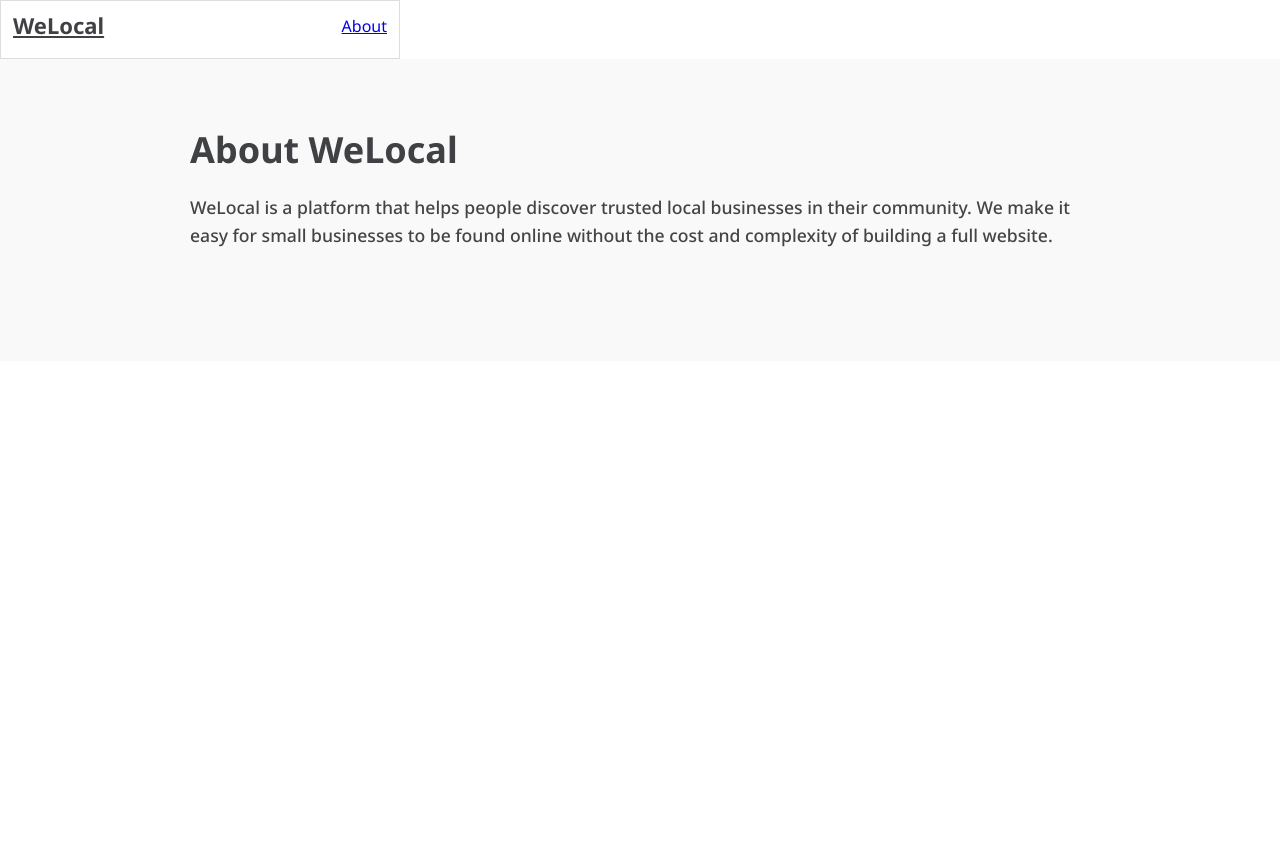
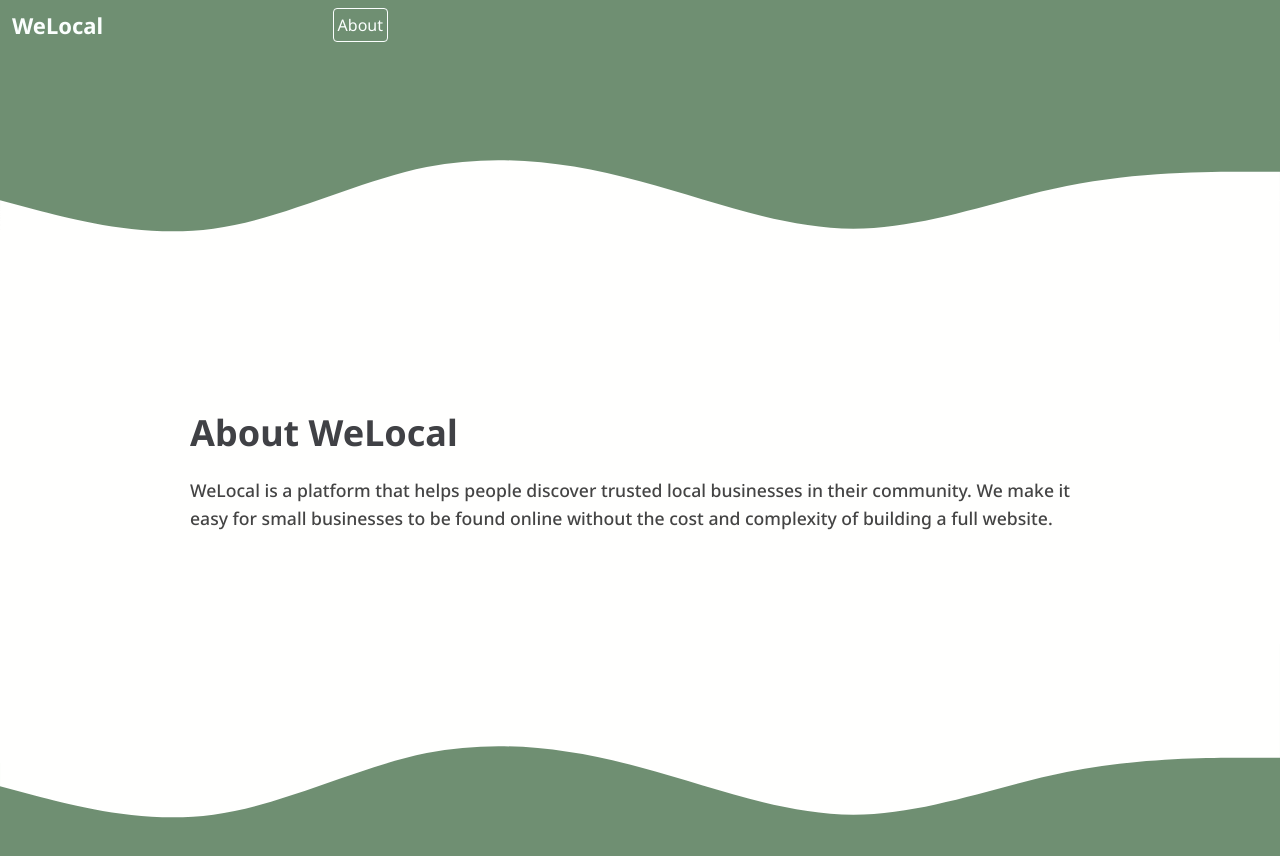
Before and after one commit to tshepi-tech/WeLocal, a React (Vite) app: page /about in a window 1280 px wide. Shown: the top 856 px of the page. Before the commit the page ends 800 px from the top, so only its background shows below. Built offline with nearby package versions, Linux system fonts and the light colour scheme.

Commit message:
chore: [WL-002] Styling business page.

```diff
--- a/src/App.css
+++ b/src/App.css
@@ -26,6 +26,7 @@ body {
 
 	font-family: "Noto Sans", sans-serif;
 	font-optical-sizing: auto;
+	background-color: #6f8f72;
 }
 
 /* 6. Improve media defaults */
@@ -100,10 +101,8 @@ HEADER
 */
 
 .header {
-	border: 0.0625rem solid #ddd;
 	padding: 0.5rem 0.75rem;
 	max-width: 25rem;
-	/* 	margin: 1.25rem auto; */
 	box-sizing: border-box;
 }
 
@@ -118,12 +117,6 @@ HEADER
 	background: none;
 	font-size: 1.25rem;
 	border: none;
-}
-
-.logo {
-	font-weight: 700;
-	font-size: 22px;
-	color: #404145;
 }
 
 .about {
@@ -160,18 +153,12 @@ input[type="search"]::placeholder {
 Profile section
 */
 
-.content {
-	flex: 1;
-	overflow-y: auto;
-	padding: 0.75rem;
-}
-
 /* profile section */
 
 .profile {
-	/* text-align: center; */
 	padding-bottom: 1rem;
-	border-bottom: 1px solid #eee;
+	padding-left: 0.75rem;
+	padding-right: 0.75rem;
 }
 
 .logo-avatar {
@@ -186,9 +173,8 @@ Profile section
 	margin-top: 0.375rem;
 }
 
-.name a {
-	color: #555;
-	text-decoration: underline;
+.name h1 {
+	color: #b5c7b8;
 }
 
 .rating {
@@ -197,7 +183,7 @@ Profile section
 }
 
 .rating a {
-	color: #ff7700;
+	color: #ff4000;
 	text-decoration: none;
 }
 
@@ -239,20 +225,21 @@ Profile section
 	text-decoration: underline;
 	cursor: pointer;
 	background: transparent;
-	color: #ff7700;
+	color: #fbfffe;
 	text-decoration: none;
 	font-size: 14px;
 	font-weight: 500;
 }
 
 .tabs button.active {
-	border-bottom: 2px solid #ff7700;
+	border-bottom: 2px solid #fbfffe;
 	padding-bottom: 4px;
 }
 
 .tab-content {
 	font-size: 0.875rem;
-	text-align: justify;
+	margin: 0 auto;
+	/* text-align: justify; */
 }
 
 .review-item {
@@ -289,7 +276,7 @@ Profile section
 /*About weLocal*/
 .about {
 	padding: 4rem 1rem;
-	background-color: #f9f9f9;
+	background-color: #fffffe;
 }
 
 .about-container {
@@ -316,7 +303,7 @@ Profile section
 }
 
 .about-card {
-	background: #ffffff;
+	background-color: #b5c7b8;
 	padding: 1.5rem;
 	border-radius: 8px;
 	box-shadow: 0 2px 6px rgba(0, 0, 0, 0.05);
--- a/src/App.jsx
+++ b/src/App.jsx
@@ -1,6 +1,4 @@
 import "./App.css";
-import cupcakes from "./assets/chocolatecupcakes.jpg";
-import logo from "./assets/gl.jpeg";
 import { FontAwesomeIcon } from "@fortawesome/react-fontawesome";
 import { library } from "@fortawesome/fontawesome-svg-core";
 
@@ -8,11 +6,10 @@ import { library } from "@fortawesome/fontawesome-svg-core";
 import { fas } from "@fortawesome/free-solid-svg-icons";
 import { far } from "@fortawesome/free-regular-svg-icons";
 import { fab } from "@fortawesome/free-brands-svg-icons";
-import VisuallyHidden from "./components/VisuallyHidden";
 import { useState } from "react";
-import AboutWeLocal from "./components/AboutWeLocal";
 import BusinessPageContent from "./components/BusinessPage";
 import SecondaryNav from "./components/SecondaryNav";
+import MainContent from "./components/MainContent";
 
 library.add(fas, far, fab);
 
@@ -22,31 +19,8 @@ function App() {
 	return (
 		<>
 			<div className="fill-space"></div>
-			<main className="content mobile-only">
-				<article className="profile">
-					<img className="logo-avatar" src={logo} />
-					<div className="name">
-						<h1>GoodCakes</h1>
-						{/* <a className="founder" href="#">
-							About Founder
-						</a> */}
-					</div>
-					<div className="rating">
-						⭐ 4.8
-						<a href="#"> (5 reviews)</a>
-					</div>
-					<div className="info">
-						<span>📍 Pretoria</span>
-						<span> 🎂 cakes , cupcakes, biscuits</span>
-					</div>
-				</article>
-				<section className="photo-section">
-					<img
-						className="photo"
-						src={cupcakes}
-						alt="chocolate cupcakes being prepared"
-					/>
-				</section>
+			<main className="mobile-only">
+				<MainContent />
 				<SecondaryNav activeTab={activeTab} setActiveTab={setActiveTab} />
 				<BusinessPageContent activeTab={activeTab} />
 			</main>
--- a/src/components/AboutWeLocal.jsx
+++ b/src/components/AboutWeLocal.jsx
@@ -1,14 +1,22 @@
 function AboutWeLocal() {
 	return (
+		<>
+			<svg xmlns="http://www.w3.org/2000/svg" viewBox="0 0 1440 319">
+				<path
+					fill="#b5c7b8;"
+					fill-opacity="1"
+					d="M0,160L40,170.7C80,181,160,203,240,192C320,181,400,139,480,122.7C560,107,640,117,720,138.7C800,160,880,192,960,192C1040,192,1120,160,1200,144C1280,128,1360,128,1400,128L1440,128L1440,320L1400,320C1360,320,1280,320,1200,320C1120,320,1040,320,960,320C880,320,800,320,720,320C640,320,560,320,480,320C400,320,320,320,240,320C160,320,80,320,40,320L0,320Z"
+				></path>
+			</svg>
 			<section class="about">
 				<div class="about-container">
 					<h1>About WeLocal</h1>
 
 					<p class="intro">
 						WeLocal is a platform that helps people discover trusted local
-					businesses in their community. We make it easy for small businesses to
-					be found online without the cost and complexity of building a full
-					website.
+						businesses in their community. We make it easy for small businesses
+						to be found online without the cost and complexity of building a
+						full website.
 					</p>
 					{/*
 				<div class="about-grid">
@@ -42,6 +50,16 @@ function AboutWeLocal() {
 				</div> */}
 				</div>
 			</section>
+			<div class="curved-upper">
+				<svg xmlns="http://www.w3.org/2000/svg" viewBox="0 0 1440 320">
+					<path
+						fill=" #b5c7b8;"
+						fill-opacity="1"
+						d="M0,160L40,170.7C80,181,160,203,240,192C320,181,400,139,480,122.7C560,107,640,117,720,138.7C800,160,880,192,960,192C1040,192,1120,160,1200,144C1280,128,1360,128,1400,128L1440,128L1440,0L1400,0C1360,0,1280,0,1200,0C1120,0,1040,0,960,0C880,0,800,0,720,0C640,0,560,0,480,0C400,0,320,0,240,0C160,0,80,0,40,0L0,0Z"
+					></path>
+				</svg>
+			</div>
+		</>
 	);
 }
 
--- a/src/components/BusinessPage.jsx
+++ b/src/components/BusinessPage.jsx
@@ -2,10 +2,11 @@ import profilepicture from "../assets/bakerProfile.jpg";
 import brownie from "../assets/brownie.webp";
 import weddingcake from "../assets/weddingcake.jpg";
 import donuts from "../assets/donuts.jpeg";
+import "./styles/BusinessPage.css";
 
 export default function BusinessPageContent({ activeTab }) {
 	return (
-		<main>
+		<main className="business-content">
 			{activeTab === "overview" && (
 				<section>
 					<p className="tab-content">
@@ -31,7 +32,7 @@ export default function BusinessPageContent({ activeTab }) {
 								on fresh ingredients, custom designs, and reliable service for
 								every occasion. */}
 							</p>
-							<a href="https://wa.me/1XXXXXXXXXX">Chat with me on WhatsApp</a>
+							<a href="https://wa.me/1XXXXXXXXXX"> WhatsApp</a>
 						</div>
 					</div>
 				</section>
--- /dev/null
+++ b/src/components/MainContent.jsx
@@ -0,0 +1,50 @@
+import cupcakes from "../assets/chocolatecupcakes.jpg";
+import logo from "../assets/gl.jpeg";
+import "./styles/MainContent.css";
+
+function MainContent() {
+	return (
+		<>
+			<svg xmlns="http://www.w3.org/2000/svg" viewBox="0 0 1440 319">
+				<path
+					fill="#fbfffe;"
+					fill-opacity="1"
+					d="M0,160L40,170.7C80,181,160,203,240,192C320,181,400,139,480,122.7C560,107,640,117,720,138.7C800,160,880,192,960,192C1040,192,1120,160,1200,144C1280,128,1360,128,1400,128L1440,128L1440,320L1400,320C1360,320,1280,320,1200,320C1120,320,1040,320,960,320C880,320,800,320,720,320C640,320,560,320,480,320C400,320,320,320,240,320C160,320,80,320,40,320L0,320Z"
+				></path>
+			</svg>
+			<section className="main-content">
+				<article className="profile">
+					<img className="logo-avatar" src={logo} />
+					<div className="name">
+						<h1>GoodCakes</h1>
+					</div>
+					<div className="rating">
+						<p>⭐ 4.8</p>
+						<p className="review-count"> (5 reviews)</p>
+					</div>
+					<div className="info">
+						<span>📍 Pretoria</span>
+					</div>
+				</article>
+				<aside className="photo-section">
+					<img
+						className="photo"
+						src={cupcakes}
+						alt="chocolate cupcakes being prepared"
+					/>
+				</aside>
+			</section>
+			<div class="curved-upper">
+				<svg xmlns="http://www.w3.org/2000/svg" viewBox="0 0 1440 320">
+					<path
+						fill="#fbfffe;"
+						fill-opacity="1"
+						d="M0,160L40,170.7C80,181,160,203,240,192C320,181,400,139,480,122.7C560,107,640,117,720,138.7C800,160,880,192,960,192C1040,192,1120,160,1200,144C1280,128,1360,128,1400,128L1440,128L1440,0L1400,0C1360,0,1280,0,1200,0C1120,0,1040,0,960,0C880,0,800,0,720,0C640,0,560,0,480,0C400,0,320,0,240,0C160,0,80,0,40,0L0,0Z"
+					></path>
+				</svg>
+			</div>
+		</>
+	);
+}
+
+export default MainContent;
--- a/src/components/PrimaryHeader.jsx
+++ b/src/components/PrimaryHeader.jsx
@@ -1,4 +1,5 @@
 import { Link } from "react-router-dom";
+import "./styles/PrimaryHeader.css";
 
 function PrimaryHeader() {
 	return (
@@ -11,7 +12,10 @@ function PrimaryHeader() {
                         />
                         <VisuallyHidden>Menu</VisuallyHidden>
                     </button> */}
-				<Link to="/" className="logo">
+				{/* <Link to="/" className="logo">
+					WeLocal
+				</Link> */}
+				<Link to="#" className="logo">
 					WeLocal
 				</Link>
 				<Link to="/about" className="about-nav">
--- /dev/null
+++ b/src/components/styles/BusinessPage.css
@@ -0,0 +1,26 @@
+.business-content {
+	padding: 0.75rem;
+	flex: 1;
+	overflow-y: auto;
+}
+
+.review-item {
+	background-color: #b5c7b8;
+	border-color: #b5c7b8;
+}
+
+.service-item p {
+	margin: 0 15px;
+}
+
+.founder-info p {
+	margin-bottom: 2rem;
+}
+
+.founder-info a {
+	color: #fbfffe;
+	text-decoration: none;
+	border: 1px solid #fbfffe;
+	padding: 0.25rem;
+	border-radius: 0.25rem;
+}
--- /dev/null
+++ b/src/components/styles/MainContent.css
@@ -0,0 +1,18 @@
+.main-content {
+	background-color: #fbfffe;
+}
+
+
+	svg {
+		path {
+			fill: #fffffe;
+		}
+	}
+
+
+.rating {
+	display: flex;
+	.review-count {
+		color: #ff4000;
+	}
+}
--- /dev/null
+++ b/src/components/styles/PrimaryHeader.css
@@ -0,0 +1,16 @@
+.top-bar {
+	.about-nav {
+		color: #fbfffe;
+		text-decoration: none;
+		border: 1px solid #fbfffe;
+		padding: 0.25rem;
+		border-radius: 0.25rem;
+	}
+}
+
+.logo {
+	font-weight: 700;
+	font-size: 22px;
+	color: #fbfffe;
+	text-decoration: none;
+}
```
Lines whose indentation alone changed are shown as unchanged.
